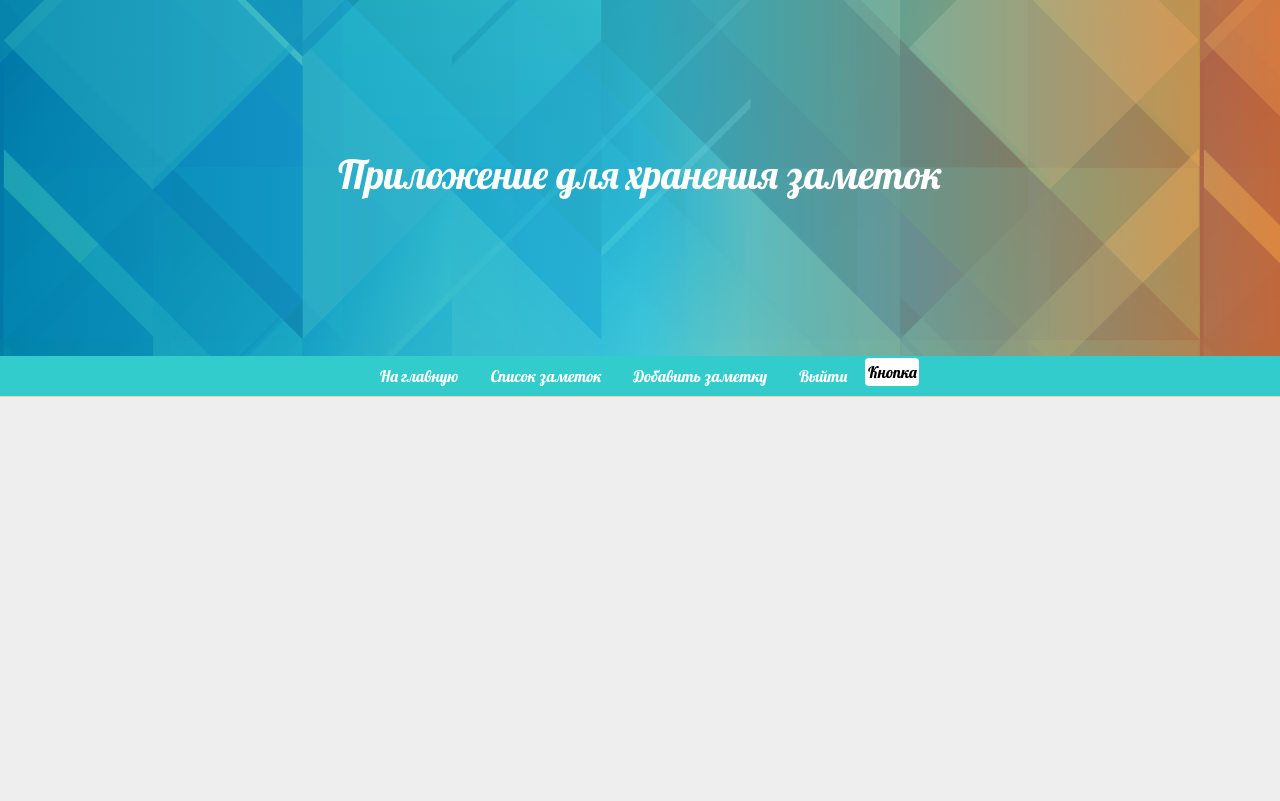
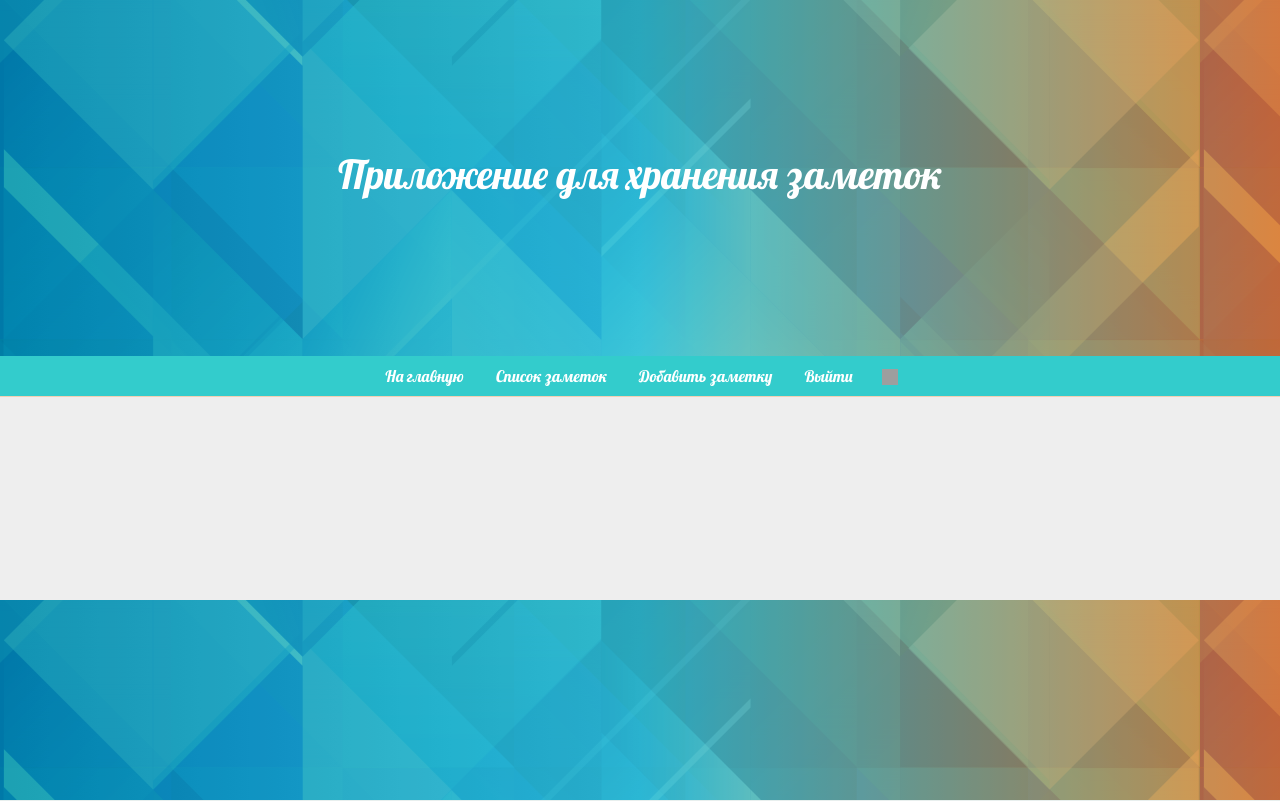
Before and after one commit to p-rayne/notebook-notes, a Django app: page /list/ in a window 1280 px wide. Shown: the top 801 px of the page. Run offline with Django 4.2, Linux system fonts and the light colour scheme; the visitor is signed in with stand-in values (Sample User, id 1); data that the repository does not hold is empty; parts of the project's set-up code (start-up, migrations or seed data) failed here and were passed over; some libraries are stand-ins or nearby versions; grey boxes are pictures that could not be loaded.

Commit message:
changed collapse button for search form.  daterangepicker added

```diff
--- a/notebook/notes/static/notes/css/style.css
+++ b/notebook/notes/static/notes/css/style.css
@@ -149,15 +149,12 @@
 	flex: 0 0 auto;
 }
 .search_button {
-    background-color: white;
-    border-color: var(--color1);
-    color: black;
-    height: 80%;
+    background-color: var(--color1);
+    color: white;
     margin: auto;
-    padding: 0 5% 0 5%;
     border-width: 2px;
     border-radius: 6px;
-
+    padding: 0 3% 0 3%;
 }
 .search_button:hover {
     background-color: var(--color2);
@@ -166,8 +163,10 @@
 }
 
 .search_field {
-    height: 70%;
     margin: auto;
     border-radius: 6px;
     outline-color: var(--color1);
 }
+.btn_nav_search {
+    background-color: var(--color1);
+}
--- a/notebook/notes/templates/notes/base.html
+++ b/notebook/notes/templates/notes/base.html
@@ -11,6 +11,10 @@
       type="text/css"
     />
     <link href="{% static 'notes/css/style.css' %}" rel="stylesheet" />
+    <script type="text/javascript" src="https://cdn.jsdelivr.net/jquery/latest/jquery.min.js"></script>
+    <script type="text/javascript" src="https://cdn.jsdelivr.net/momentjs/latest/moment.min.js"></script>
+    <script type="text/javascript" src="https://cdn.jsdelivr.net/npm/daterangepicker/daterangepicker.min.js"></script>
+    <link rel="stylesheet" type="text/css" href="https://cdn.jsdelivr.net/npm/daterangepicker/daterangepicker.css" />
     <title>Notebook</title>
   </head>
   <body>
@@ -49,14 +53,14 @@
           </li>
           <li class="nav-item">
             <button
-              class="btn btn-primary search_button lobster"
+              class="btn alt_button" onclick="this.blur();"
               type="button"
               data-bs-toggle="collapse"
               data-bs-target="#collapseExample"
               aria-expanded="false"
               aria-controls="collapseExample"
             >
-              Кнопка
+            <img src="{% static 'notes/image/search.svg' %}" alt="Поиск" width="16" height="16">
             </button>
           </li>
           {% else %}
@@ -81,27 +85,41 @@
               <div class="card card-body">
                 <form
                   class="d-flex"
-
                   action="{% url 'search_results' %}"
                   method="get"
                 >
+                <div class="form-control search_field me-2" id="reportrange" style="background: #fff; cursor: pointer; padding: 5px 10px; border: 1px solid #ccc; width: 100%">
+                  <i class="fa fa-calendar"></i>&nbsp;
+                  <span></span> <i class="fa fa-caret-down"></i>
+              </div>
 
-                  <input
-                    class="me-2 form-control search_field"
-                    type="date"
-                    id="datemin"
-                    name="datemin"
-                    min="2000-01-02"
-                  />
+              <script type="text/javascript">
+              $(function() {
 
+                  var start = moment().subtract(29, 'days');
+                  var end = moment();
 
-                  <input
-                    class="me-2 form-control search_field"
-                    type="date"
-                    id="datemax"
-                    name="datemax"
-                    max="1979-12-31"
-                  />
+                  function cb(start, end) {
+                      $('#reportrange span').html(start.format('D MMMM YYYY') + ' - ' + end.format('D MMMM YYYY'));
+                  }
+
+                  $('#reportrange').daterangepicker({
+                      startDate: start,
+                      endDate: end,
+                      ranges: {
+                         'Сегодня': [moment(), moment()],
+                         'Вчера': [moment().subtract(1, 'days'), moment().subtract(1, 'days')],
+                         'Прошлые 7 дней': [moment().subtract(6, 'days'), moment()],
+                         'Прошлые 30 дней': [moment().subtract(29, 'days'), moment()],
+                         'Этот месяц': [moment().startOf('month'), moment().endOf('month')],
+                         'Прошлый месяц': [moment().subtract(1, 'month').startOf('month'), moment().subtract(1, 'month').endOf('month')]
+                      }
+                  }, cb);
+
+                  cb(start, end);
+
+              });
+              </script>
                   <input
                     class="form-control search_field me-2"
                     type="search"
@@ -112,7 +130,6 @@
                   <button class="btn search_button lobster" type="submit">
                     Найти
                   </button>
-                </div>
                 </form>
               </div>
             </div>
```
